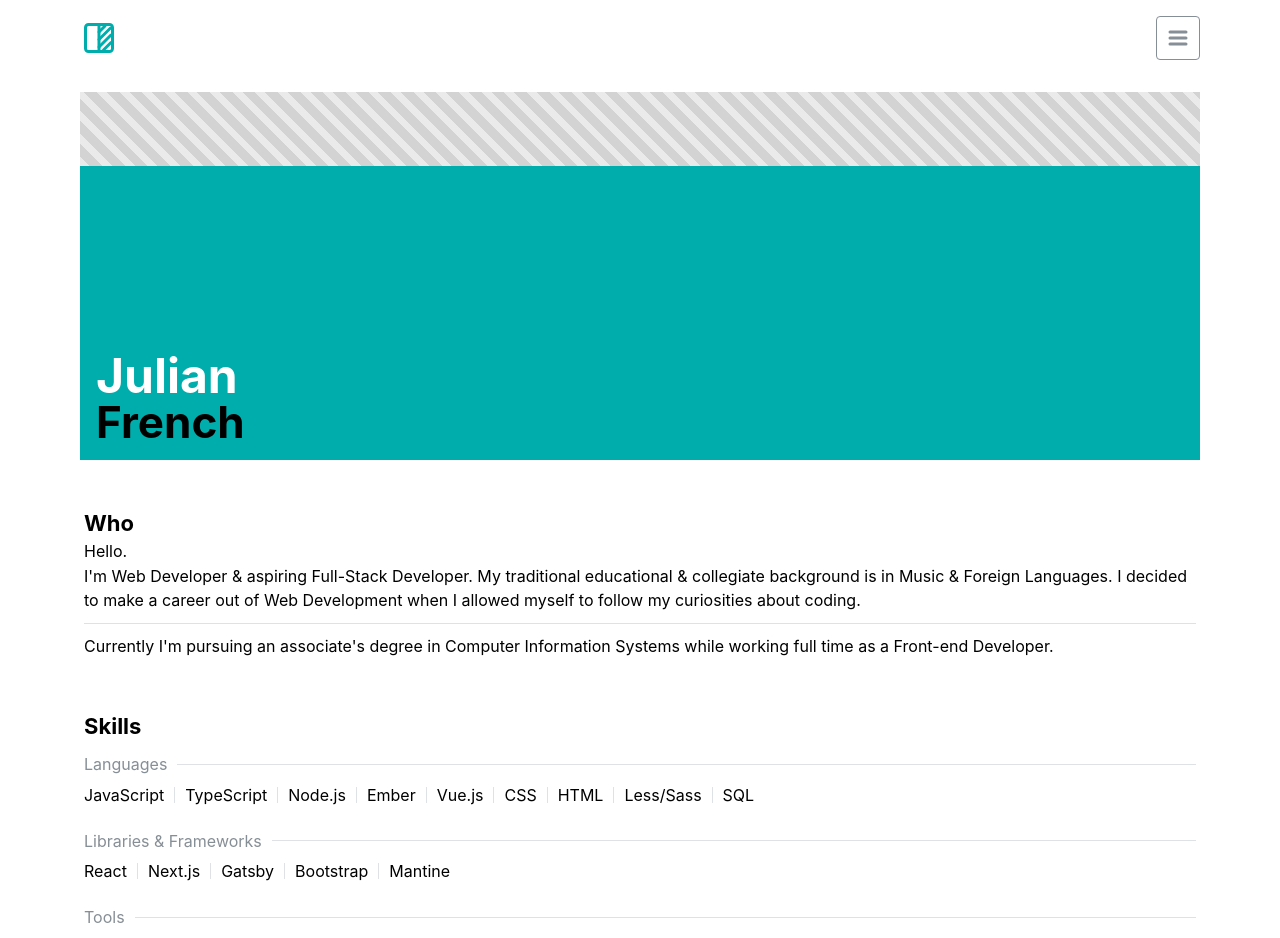
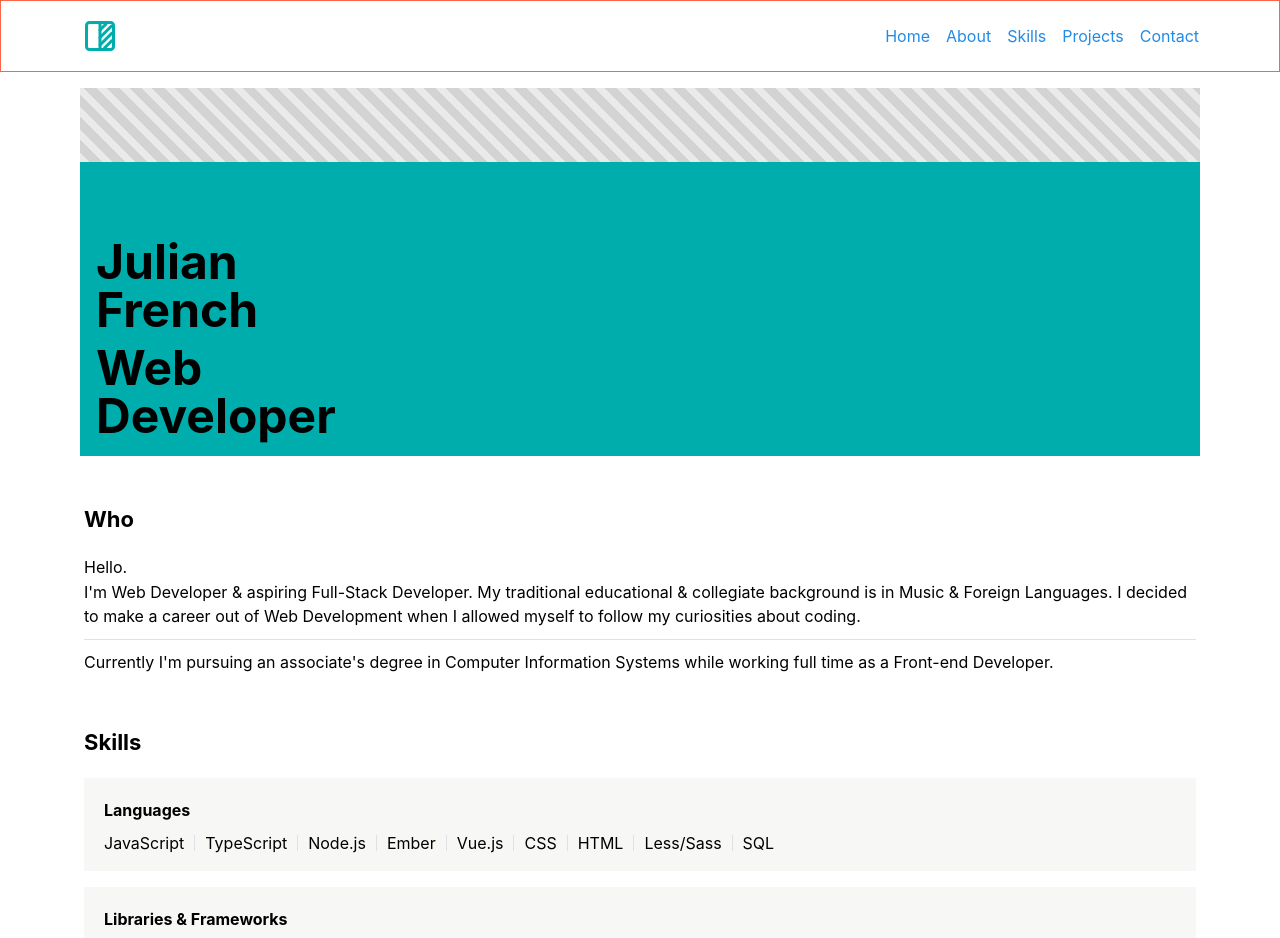
Before and after one commit to Jufrench/ju4, a Next.js app: page / in a window 1280 px wide. Shown: the top 938 px of the page. Built offline with nearby package versions, Linux system fonts and the light colour scheme.

Commit message:
Update skills section

```diff
--- a/src/pages/index.tsx
+++ b/src/pages/index.tsx
@@ -1,4 +1,4 @@
-import React from 'react';
+import React, { ReactElement } from 'react';
 
 import Head from "next/head";
 import Image from "next/image";
@@ -18,6 +18,9 @@
   width: sectionContentWidth,
   padding: rem(20)
 };
+const sectionContentTitle = {
+  marginBottom: rem(20)
+};
 
 // const Header = () => {
 //   return (
@@ -33,7 +36,7 @@
 
 const LogoSvg = () => {
   return (
-    <svg xmlns="http://www.w3.org/2000/svg" width="40" height="40" viewBox="0 0 24 24" fill="none"  stroke="currentColor" stroke-width="2" stroke-linecap="round" stroke-linejoin="round" className="icon icon-tabler icons-tabler-outline icon-tabler-square-half">
+    <svg xmlns="http://www.w3.org/2000/svg" width="40" height="40" viewBox="0 0 24 24" fill="none"  stroke="currentColor" strokeWidth="2" strokeLinecap="round" strokeLinejoin="round" className="icon icon-tabler icons-tabler-outline icon-tabler-square-half">
       <path stroke="none" d="M0 0h24v24H0z" fill="none" />
       <path d="M12 4v16" />
       <path d="M3 3m0 2a2 2 0 0 1 2 -2h14a2 2 0 0 1 2 2v14a2 2 0 0 1 -2 2h-14a2 2 0 0 1 -2 -2z" />
@@ -45,22 +48,39 @@
   )
 }
 
+const navText = ['Home', 'About', 'Skills', 'Projects', 'Contact'];
+
+const NavItem = (props: {key: string | number, label: string, onClick?: () => void}) => {
+  return (
+    <NavLink
+    style={{fontWeight: 700}}
+    color="black"
+    key={props.label}
+    label={props.label}
+    href={`#${props.label.toLowerCase()}`}
+    onClick={props.onClick}
+    />
+  )
+};
+
 const HeaderMobile = () => {
   const [opened, { open, close }] = useDisclosure(false);
-  const navText = ['Home', 'About', 'Skills', 'Projects', 'Contact'];
 
   const handleOnClick = () => close();
 
+  // const navItems = navText.map(label => (
+  //   <NavLink
+  //     style={{fontWeight: 700}}
+  //     color="black"
+  //     key={label}
+  //     label={label}
+  //     href={`#${label.toLowerCase()}`}
+  //     onClick={handleOnClick}
+  //     />
+  // ));
   const navItems = navText.map(label => (
-    <NavLink
-      style={{fontWeight: 700}}
-      color="black"
-      key={label}
-      label={label}
-      href={`#${label.toLowerCase()}`}
-      onClick={handleOnClick}
-      />
-  ))
+    <NavItem key={label} label={label} onClick={handleOnClick} />
+  ));
 
   const MobileDrawerMenu = () => {
     return (
@@ -73,7 +93,7 @@
   };
 
   return (
-    <header id="home">
+    <header id="home" style={{border: '1px solid dodgerblue'}}>
       <Group p="md" style={{width: "90%", margin: "0 auto"}} justify="space-between">
         {/* <Avatar variant="transparent" color="#00adad" radius="0" style={{color: "#00adad"}}>
           <IconSquareHalf size="xs" strokeWidth={2} stroke="#00adad" />
@@ -88,10 +108,29 @@
   )
 };
 
+const HeaderTablet = () => {
+  const navItems = navText.map(title => (
+    <Anchor key={title}>{title}</Anchor>
+  ));
+
+  return (
+    <header style={{border: '1px solid tomato'}}>
+      <Group p="md" style={{ width: "90%", margin: "0 auto"}} justify="space-between">
+        <Avatar variant="transparent" color="#00adad" radius="0" style={{color: "#00adad"}}>
+          <LogoSvg />
+        </Avatar>
+        <Group component="nav">{navItems}</Group>
+      </Group>
+    </header>
+  )
+}
+
 const Hero = () => {
   const heroStyle = {
     height: '400px',
   };
+
+  console.log('%cuse grid rows for skills section', 'color:tomato')
 
   return (
     <Center component="section">
@@ -102,8 +141,20 @@
             background: 'repeating-linear-gradient(45deg, rgba(51, 51, 51, 0.1), rgba(51, 51, 51, 0.1) 7px, lightgray 5px, lightgray 16px)'
           }}/>
         <Box bg="#00adad" pl="md" pb="md" style={{flexGrow: 1, display: "flex", flexDirection: "column", justifyContent: "flex-end"}}>
-          <Title order={1} c="white" m="0" lh="1" style={{fontSize: "3rem"}}>Julian</Title>
-          <Title order={1} c="black" m="0" lh="1" style={{fontSize: "2.75rem"}}>French</Title>
+          <Title
+            aria-label="Julian French Web Developer"
+            order={1}
+            c="black"
+            mb="10"
+            lh="1"
+            style={{fontSize: "3rem", display: "flex", flexDirection: "column"}}>
+            <span>Julian </span>
+            <span>French</span>
+          </Title>
+          <Stack gap={0} component='h2' m="0" lh="1" style={{fontSize: "3rem"}}>
+            <span>Web </span>
+            <span>Developer</span>
+          </Stack>
         </Box>
       </Stack>
     </Center>
@@ -111,11 +162,10 @@
 }
 
 const About = () => {
-
   return (
     <Center id="about" component="section">
       <Stack style={{...sectionContentStyle}} gap={0}>
-        <Title order={3} size="h3">Who</Title>
+        <Title order={3} size="h3" style={sectionContentTitle}>Who</Title>
         <Text>Hello.</Text>
         <Text>I'm Web Developer & aspiring Full-Stack Developer. My traditional educational & collegiate background is in Music & Foreign Languages. I decided to make a career out of Web Development when I allowed myself to follow my curiosities about coding.</Text>
         <Divider my="xs" />
@@ -186,7 +236,60 @@
       </Stack>
     </Center>
   )
-}
+};
+
+const Skills2 = () => {
+  const languages = ['JavaScript', 'TypeScript', 'Node.js', 'Ember', 'Vue.js', 'CSS', 'HTML', 'Less/Sass', 'SQL']
+    .map((lang, index, arr) => (
+      <React.Fragment key={index}>
+        <Text style={{lineHeight: 1}} span>{lang}</Text>
+        {index !== arr.length - 1 && <Divider orientation="vertical" />}
+      </React.Fragment>
+    ));
+
+  const librariesAndFrameworks = ['React', 'Next.js', 'Gatsby', 'Bootstrap', 'Mantine']
+    .map((lib, index, arr) => (
+      <React.Fragment key={index}>
+        <Text style={{lineHeight: 1}} span>{lib}</Text>
+        {index !== arr.length - 1 && <Divider orientation="vertical" />}
+      </React.Fragment>
+    ));
+
+  const tools = ['Git', 'Github', 'Vercel', 'Netlify']
+    .map((tool, index, arr) => (
+      <React.Fragment key={index}>
+        <Text style={{lineHeight: 1}} span>{tool}</Text>
+        {index !== arr.length - 1 && <Divider orientation="vertical" />}
+      </React.Fragment>
+    ));
+
+  const SkillsSection = (props: {title: string, skills: React.JSX.Element[]}) => {
+    const sectionStyle = {
+      background: '#f7f8f5',
+      padding: rem(20)
+    };
+
+    return (
+      <Stack style={sectionStyle} gap={7}>
+        <Title order={5} style={{marginBottom: rem(6)}}>{props.title}</Title>
+        <Group gap="xs">{props.skills}</Group>
+      </Stack>
+    );
+  }
+
+  return (
+    <Center id="skills" component="section">
+      <Stack style={{...sectionContentStyle}} gap={0}>
+        <Title order={3} size="h3" style={sectionContentTitle}>Skills</Title>
+        <Stack>
+          <SkillsSection title={"Languages"} skills={languages} />
+          <SkillsSection title={"Libraries & Frameworks"} skills={librariesAndFrameworks} />
+          <SkillsSection title={"Tools"} skills={tools} />
+        </Stack>
+      </Stack>
+    </Center>
+  );
+};
 
 const Projects = (props: {projectList: {}[]}) => {
 
@@ -212,7 +315,7 @@
   return (
     <Center id="projects" component="section">
       <Stack style={sectionContentStyle}>
-        <Title size="h3">Projects</Title>
+        <Title size="h3" style={sectionContentTitle}>Projects</Title>
         <SimpleGrid spacing="md" cols={{ base: 1, sm: 3 }}>
           {projects}
         </SimpleGrid>
@@ -289,6 +392,7 @@
 };
 
 export default function Home() {
+  const matches = useMediaQuery('(min-width: 47.5em)');
   return (
     <>
       <Head>
@@ -297,12 +401,13 @@
         <meta name="viewport" content="width=device-width, initial-scale=1" />
         <link rel="icon" href="/favicon.ico" />
       </Head>
-      <HeaderMobile />
+      {matches ? <HeaderTablet /> : <HeaderMobile />}
       <Stack gap="sm">
         {/* <Space h="sm" /> */}
         <Hero />
         <About />
-        <Skills />
+        {/* <Skills /> */}
+        <Skills2 />
         <Projects projectList={projectList} />
         <Footer />
       </Stack>
```
